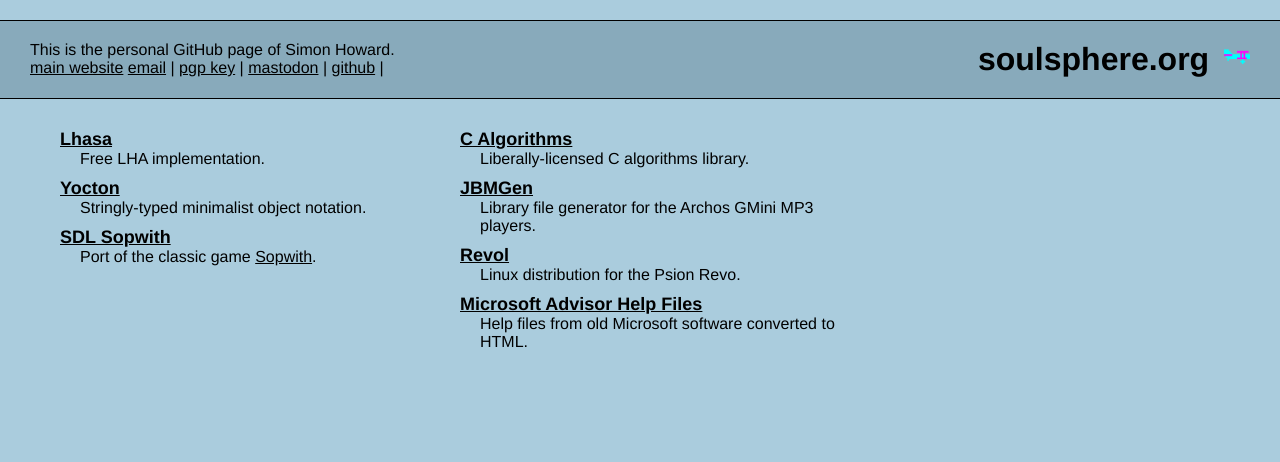
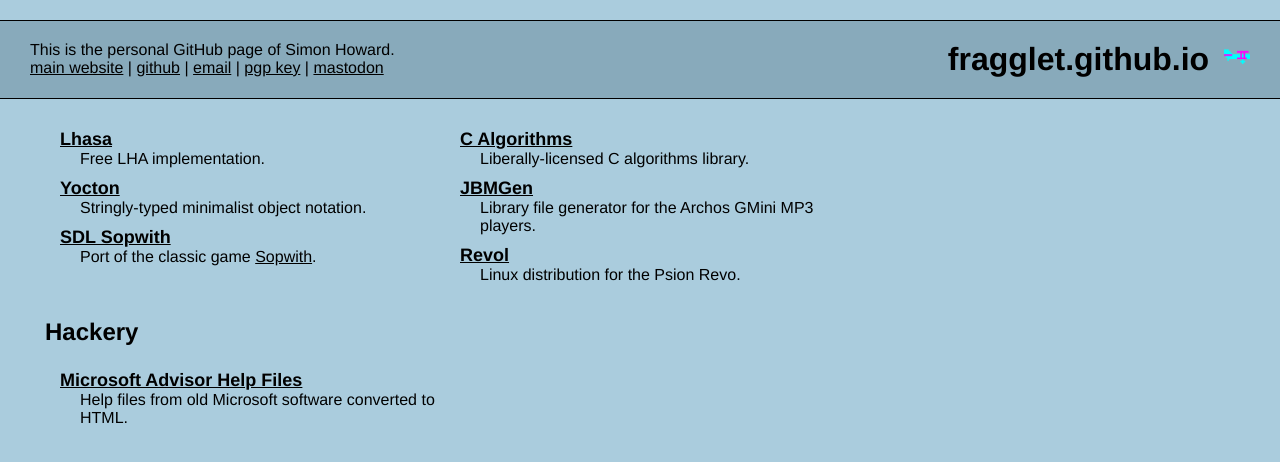
Before and after one commit to fragglet/fragglet.github.io, a plain HTML site: page index.html in a window 1280 px wide. Drawn offline with Linux system fonts and the light colour scheme.

Commit message:
More tweaks.

```diff
--- a/index.html
+++ b/index.html
@@ -12,15 +12,15 @@
 </head>
 <body>
   <div id="header">
-    <h1>soulsphere.org <img src="favicon.png"></h1>
+    <h1>fragglet.github.io <img src="favicon.png"></h1>
 
     This is the personal GitHub page of Simon Howard.
     <br>
-    <a href="https://soulsphere.org/">main website</a>
+    <a href="https://soulsphere.org/">main website</a> |
+    <a href="https://github.com/fragglet">github</a> |
     <a href="mailto:fraggle@removethistoemail.gmail.com">email</a> |
     <a href="https://soulsphere.org/gpg-key.txt">pgp key</a> |
-    <a rel="me" href="https://octodon.social/@fraggle">mastodon</a> |
-    <a href="https://github.com/fragglet">github</a> |
+    <a rel="me" href="https://octodon.social/@fraggle">mastodon</a>
   </div>
 
   <div class="two-column">
@@ -68,7 +68,13 @@
           Linux distribution for the Psion Revo.
         </div>
       </div>
+    </div>
+  </div>
 
+  <h2>Hackery</h2>
+
+  <div class="two-column">
+    <div class="left-column">
       <div class="project">
         <a href="/dos-help-files">Microsoft Advisor Help Files</a>
         <div class="description">
```
